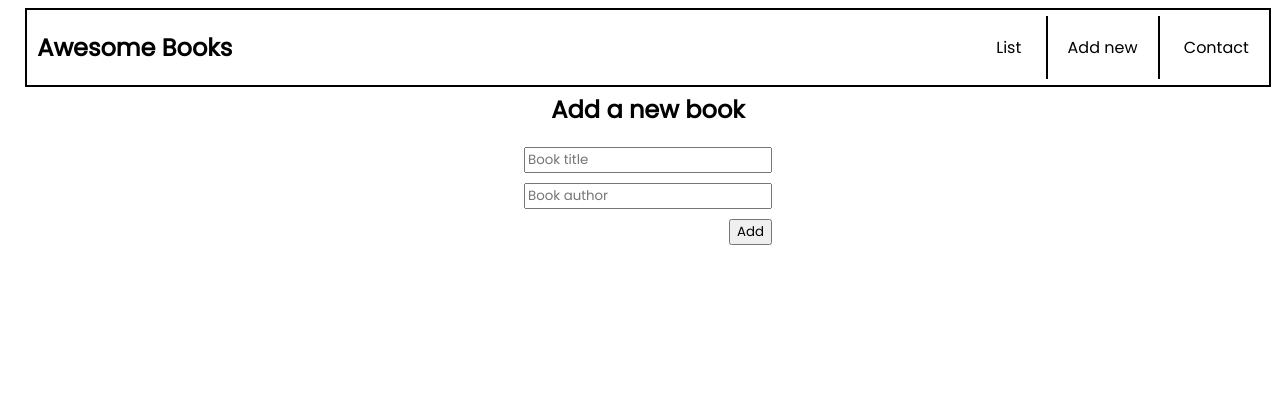
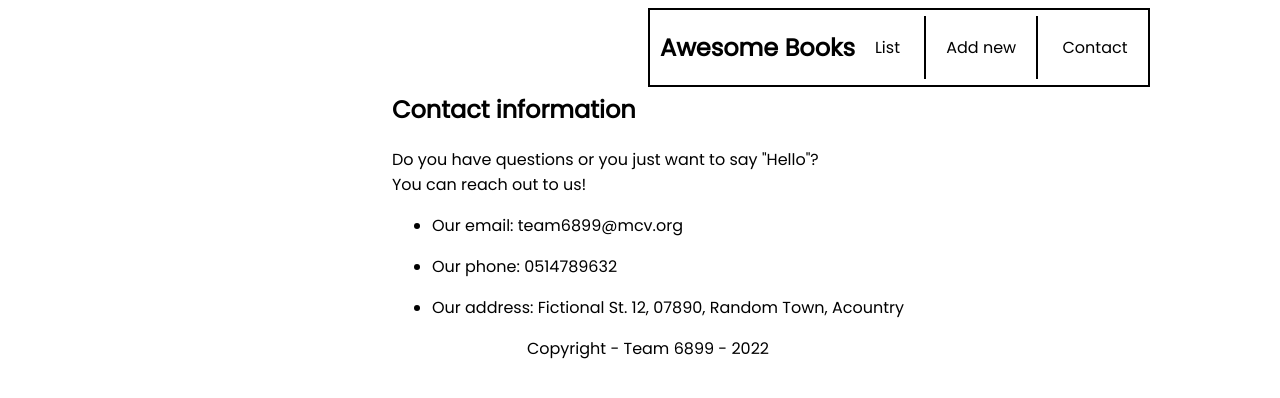
Before and after one commit to wickathou/awesome-books, a website: page index.html in a window 1280 px wide. Both pictures are taken after a click on the link "Contact". Drawn offline with Linux system fonts and the light colour scheme; a web font is replaced by a local one.

Commit message:
Added: navbar dynamic contact form Modified: Behavior of contact form classes

```diff
--- a/app.js
+++ b/app.js
@@ -106,19 +106,23 @@ addButton.addEventListener(('click'), ((e) => {
 
 const bookStored = document.querySelector('.books-stored')
 const booksAdd = document.querySelector('.books-add')
+const contactForm = document.querySelector('.contact-form')
 
 document.querySelector('.nav').addEventListener('click',((e)=>{
   if (e.target.innerText === 'List'){
     bookStored.classList.add('books-stored-appear')
     booksAdd.classList.add('books-add-disappear')
+    contactForm.classList.add('contact-form-disappear')
     console.log(bookStored);
   }
   if (e.target.innerText === 'Add new'){
     bookStored.classList.remove('books-stored-appear')
     booksAdd.classList.remove('books-add-disappear')
-
+    contactForm.classList.add('contact-form-disappear')
   }
   if (e.target.innerText === 'Contact'){
-
+    bookStored.classList.remove('books-stored-appear')
+    booksAdd.classList.add('books-add-disappear')
+    contactForm.classList.remove('contact-form-disappear')
   }
 }))
--- a/index.html
+++ b/index.html
@@ -8,6 +8,7 @@
   <title>Awesome books</title>
 </head>
 <body>
+  <header class="flex flex-column width-80 align-items-center justify-content-center">
     <nav class="nav">
       <h1>Awesome Books</h1>
       <div class="">
@@ -16,6 +17,8 @@
         <a href="#" >Contact</a>
       </div>
     </nav>
+    <div class="align-self-end" id="current-time"></div>
+  </header>
   <main>
     <section class="books-stored">
       <header>
@@ -34,8 +37,26 @@
         </form>
       </div>
     </section>
+    <section class="contact-form-disappear contact-form">
+      <h2>Contact information</h2>
+      <p>Do you have questions or you just want to say "Hello"?<br>
+      You can reach out to us!</p>
+      <ul>
+        <li>
+          <p>Our email: team6899@mcv.org</p>
+        </li>
+        <li>
+          <p>Our phone: 0514789632</p>
+        </li>
+        <li>
+          <p>Our address: Fictional St. 12, 07890, Random Town, Acountry</p>
+        </li>
+      </ul>
+    </section>
   </main>
-  <footer></footer>
+  <footer class="width-80 border p-1 bold">
+    <span>Copyright - Team 6899 - 2022</span>
+  </footer>
   <script src="/app.js"></script>
 </body>
 </html>
--- a/style.css
+++ b/style.css
@@ -22,7 +22,7 @@ nav{
   align-items: center;
   position: fixed;
   border: 2px solid black;
-  width: 97%;
+  /* width: 97%; */
 }
 
 nav h1{
@@ -123,3 +123,9 @@ form {
 .button {
   margin-right: 10px;
 }
+
+/* Contact section  */
+
+.contact-form-disappear {
+  display: none;
+}
```
Lines whose indentation alone changed are shown as unchanged.
